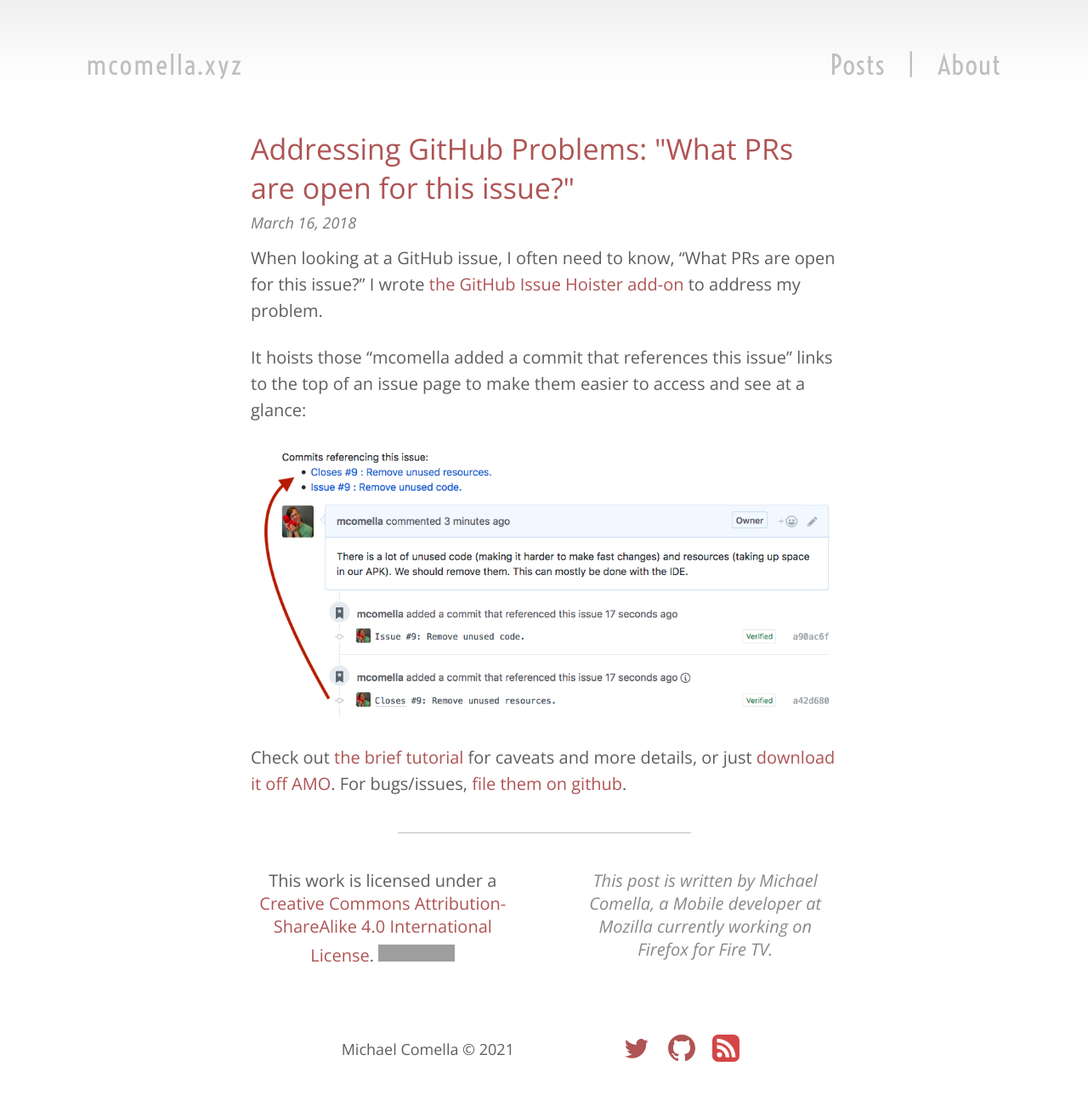
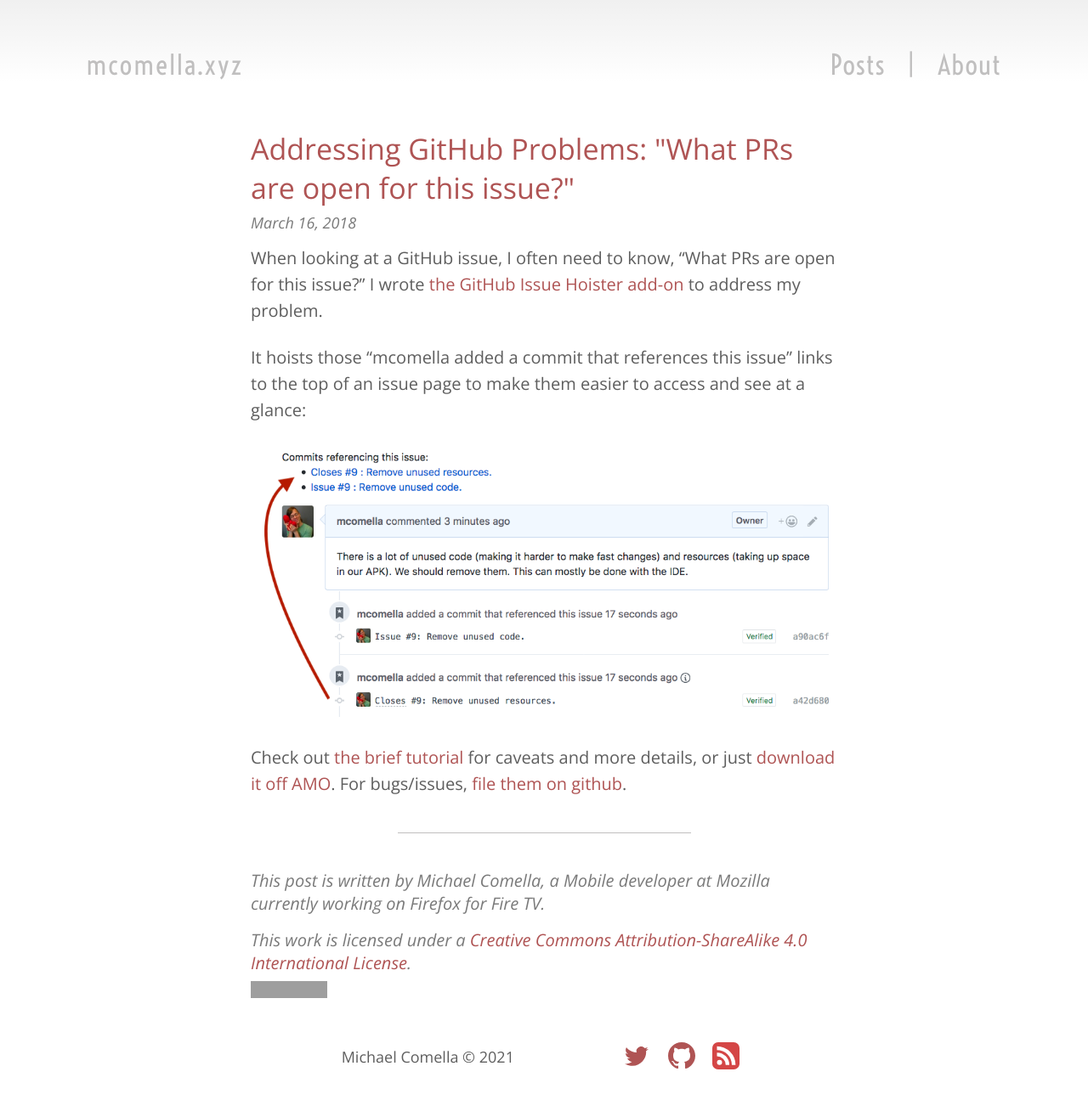
Before and after one commit to mcomella/mcomella.github.com, a Jekyll site: the page built from _posts/2018-03-16-github-prs-open-for-this-issue.md, in a window 1280 px wide. Shown: the whole page at 85% size. Built offline with Jekyll 4.4.1, drawn with Linux system fonts in a browser that asks for light colours; grey boxes are pictures that could not be loaded.

Commit message:
Simplify footer.

```diff
--- a/_layouts/post.html
+++ b/_layouts/post.html
@@ -14,6 +14,7 @@
 
     <div class="license">
         This work is licensed under a <a rel="license" href="http://creativecommons.org/licenses/by-sa/4.0/">Creative Commons Attribution-ShareAlike 4.0 International License</a>.
+        <br>
         <a rel="license" href="http://creativecommons.org/licenses/by-sa/4.0/">
             <img class="creative-commons" alt="Creative Commons License" src="https://i.creativecommons.org/l/by-sa/4.0/88x31.png" />
         </a>
--- a/css/main.css
+++ b/css/main.css
@@ -80,7 +80,7 @@
 footer {
     display: flex;
     height: 100px;
-    margin-top: 48px;
+    margin-top: 14px;
     align-items: center;
     justify-content: center;
 }
@@ -190,33 +190,15 @@
     margin-top: 14px;
 }
 
-/* TODO: below here */
-.signature {
-    color: #888888;
+.signature, .license {
+    margin: 16px 0 0 0;
+
+    color: var(--color-grey);
     font-style: italic;
-    font-weight: lighter;
-}
-
-.signature, .license {
-    text-align: center;
-}
-
-.license {
-    width: 45%;
-    float: left;
-}
-
-.signature {
-    width: 45%;
-    float: right;
-}
-
-.disqus {
-    margin-top: 28px;
 }
 
 .content .creative-commons {
-    margin-top: 8px;
+    margin-top: 8px; /* visually match line spacing. */
 }
 
 .post-list ul {
```
